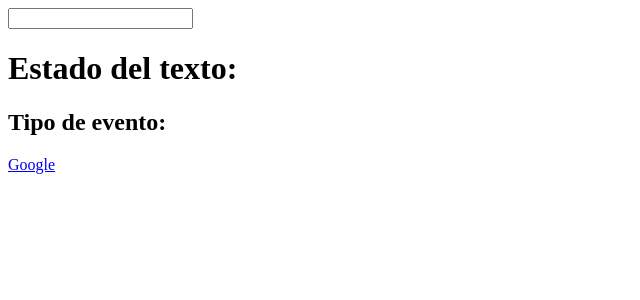
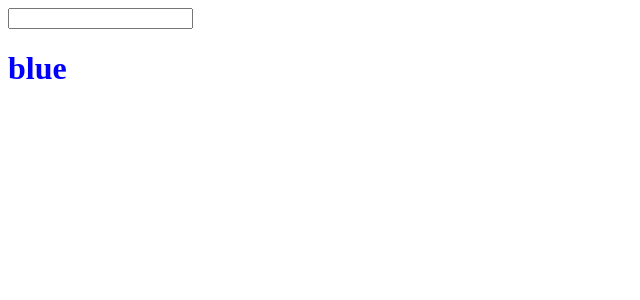
Before and after one commit to carlosmorera/CursoReact2020, a React (Create React App) app: page / in a window 1280 px wide. Shown: the top 300 px of the page, without its empty margins (0-640 px from the left). Built offline with nearby package versions, Linux system fonts and the light colour scheme.

Commit message:
Se hace ejercicio para  mantener el evento

```diff
--- a/src/App.js
+++ b/src/App.js
@@ -1,50 +1,43 @@
 import React, {Component} from "react";
 
-class App extends Component {
+class PersistenciaEventos extends Component {
 
     state = {
-        text: '',
-        evento: ''
+        color: 'blue'
     }
+    handlerChange = (e) => {
+        const color = e.target.value
+        this.setState({
+            color
+        })
 
-    manejador = (event) => {
-        this.setState({
-            text: event.target.value,
-            evento: event.type
-        })
-    }
-
-    manejadorSegundario = (e) => {
-        e.preventDefault()
     }
 
     render() {
         return (
+
             <div>
                 <input
                     type="text"
-                    onChange={this.manejador}
-                    onCopy={this.manejador}
-                    onPaste={this.manejador}
+                    onChange={this.handlerChange}
                 />
-                <h1>
-                    Estado del texto: {this.state.text}
+                <h1
+                    style={{
+                        color: this.state.color
+
+                    }}
+                >
+                    {this.state.color}
                 </h1>
-                <h2>
-                    Tipo de evento: {this.state.evento}
-                </h2>
+            </div>
+        );
+    }
+}
 
-                <a
-                    href="https://www.google.com/"
-                    onClick={this.manejadorSegundario}
-                    // onclick="return false"
-                >
-                    Google
-                    </a>
-            </div>
+const App = () => (
+    <div>
+        <PersistenciaEventos/>
+    </div>
+)
 
-    )
-    }
-    }
-
-    export default App
+export default App
```
